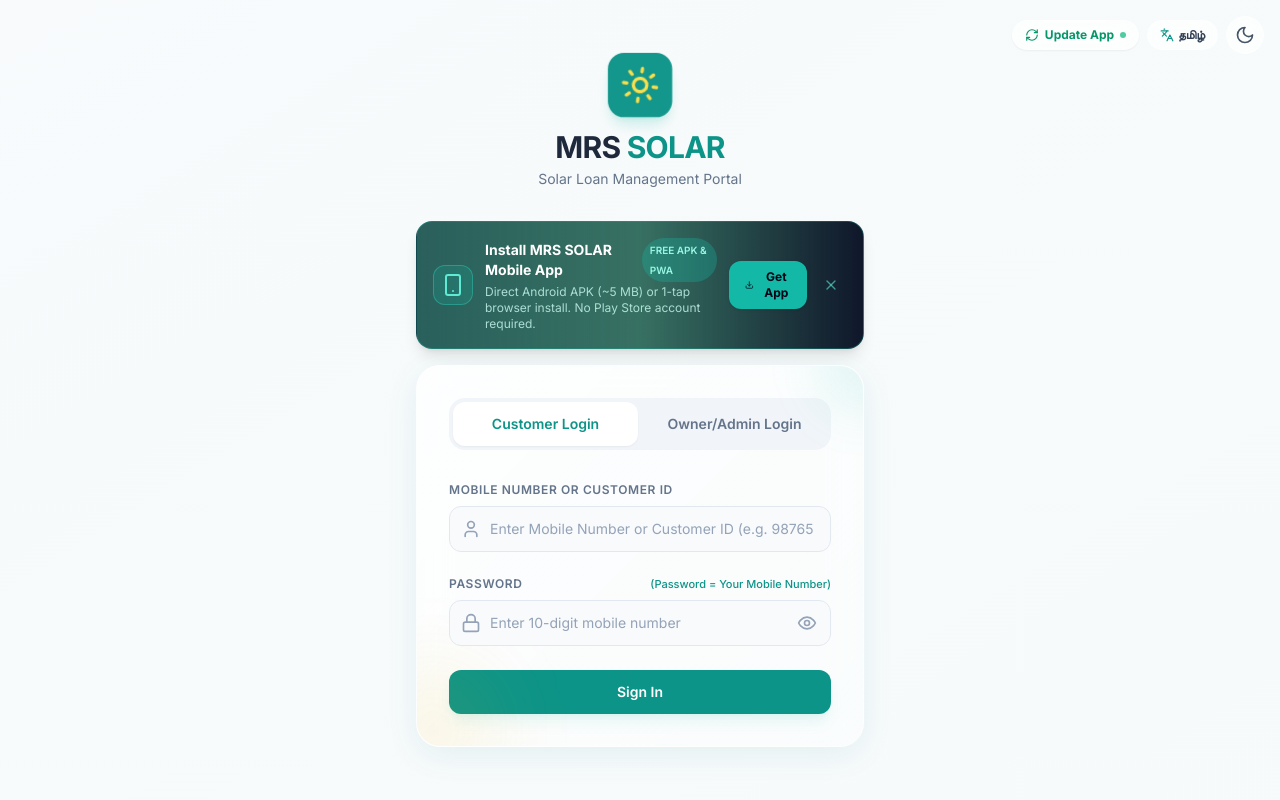
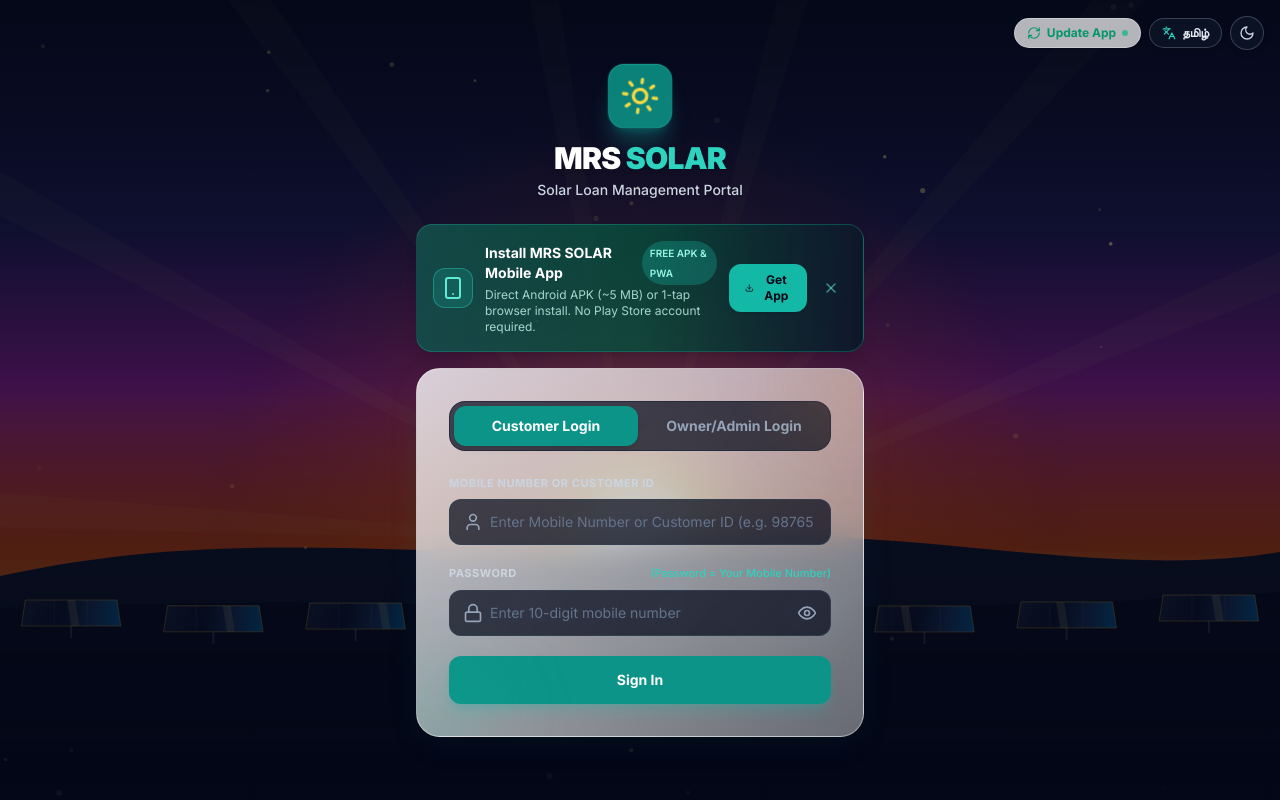
Before and after one commit to rsanthoshkumar376-ux/mrs-solar, a React (Vite) app in the folder frontend/: page /login in a window 1280 px wide. Built offline with nearby package versions, Linux system fonts and the light colour scheme.

Commit message:
feat(login): add 60fps golden sunrise solar horizon animation background

```diff
--- /dev/null
+++ b/frontend/src/components/SolarSunriseBackground.jsx
@@ -0,0 +1,280 @@
+import React, { useEffect, useRef } from 'react';
+
+/**
+ * SolarSunriseBackground
+ * Full-screen 60 FPS HTML5 Canvas animation featuring the Golden Sunrise Horizon Loop.
+ * Renders a cinematic dawn sky, radiant rising sun, volumetric light rays,
+ * distant hills, perspective solar panel farm, and floating solar energy motes.
+ */
+export default function SolarSunriseBackground() {
+  const canvasRef = useRef(null);
+
+  useEffect(() => {
+    const canvas = canvasRef.current;
+    if (!canvas) return;
+    const ctx = canvas.getContext('2d');
+    if (!ctx) return;
+
+    let animationFrameId;
+    let time = 0;
+    let isVisible = true;
+
+    // Handle high-DPI retina displays
+    const resizeCanvas = () => {
+      const width = window.innerWidth;
+      const height = window.innerHeight;
+      const dpr = Math.min(window.devicePixelRatio || 1, 2); // Cap at 2 for performance
+
+      canvas.width = width * dpr;
+      canvas.height = height * dpr;
+      canvas.style.width = `${width}px`;
+      canvas.style.height = `${height}px`;
+
+      ctx.setTransform(1, 0, 0, 1, 0, 0); // Reset transform
+      ctx.scale(dpr, dpr);
+    };
+
+    resizeCanvas();
+    window.addEventListener('resize', resizeCanvas);
+
+    // Pause when tab is inactive to save battery/CPU
+    const handleVisibilityChange = () => {
+      isVisible = !document.hidden;
+      if (isVisible) {
+        lastTimestamp = performance.now();
+        animationFrameId = requestAnimationFrame(render);
+      }
+    };
+    document.addEventListener('visibilitychange', handleVisibilityChange);
+
+    // Golden solar energy motes (photons)
+    const particleCount = 36;
+    const particles = [];
+    for (let i = 0; i < particleCount; i++) {
+      particles.push({
+        x: Math.random() * window.innerWidth,
+        y: Math.random() * window.innerHeight,
+        radius: Math.random() * 2 + 1,
+        speedY: -(Math.random() * 0.4 + 0.2), // Gently rise
+        drift: (Math.random() - 0.5) * 0.3,
+        alpha: Math.random() * 0.6 + 0.2,
+        pulseSpeed: Math.random() * 0.03 + 0.01,
+      });
+    }
+
+    let lastTimestamp = performance.now();
+
+    // Render loop
+    const render = (now) => {
+      if (!isVisible) return;
+
+      const delta = Math.min((now - lastTimestamp) / 1000, 0.1);
+      lastTimestamp = now;
+      time += delta;
+
+      const w = window.innerWidth;
+      const h = window.innerHeight;
+
+      ctx.clearRect(0, 0, w, h);
+
+      // 1. SKY GRADIENT (Rich golden hour dusk-to-dawn transition)
+      const skyGrad = ctx.createLinearGradient(0, 0, 0, h);
+      skyGrad.addColorStop(0, '#090d1a');    // Deep midnight slate
+      skyGrad.addColorStop(0.28, '#1e1b4b'); // Deep indigo twilight
+      skyGrad.addColorStop(0.48, '#701a75'); // Rich magenta/plum
+      skyGrad.addColorStop(0.68, '#c2410c'); // Warm sunrise orange
+      skyGrad.addColorStop(0.85, '#f59e0b'); // Radiant amber
+      skyGrad.addColorStop(1, '#0b0f19');    // Horizon dark base
+      ctx.fillStyle = skyGrad;
+      ctx.fillRect(0, 0, w, h);
+
+      // 2. RISING RADIANT SUN
+      const sunBaseY = h * 0.66;
+      const sunOscillation = Math.sin(time * 0.3) * 14;
+      const sunY = sunBaseY + sunOscillation;
+      const sunX = w * 0.5;
+      const sunRadius = Math.max(38, Math.min(65, w * 0.04));
+
+      // Atmospheric outer glow
+      const outerGlowRadius = Math.max(260, Math.min(520, w * 0.35));
+      const outerGlow = ctx.createRadialGradient(sunX, sunY, sunRadius * 0.5, sunX, sunY, outerGlowRadius);
+      outerGlow.addColorStop(0, 'rgba(254, 240, 138, 0.85)');
+      outerGlow.addColorStop(0.25, 'rgba(251, 146, 60, 0.45)');
+      outerGlow.addColorStop(0.55, 'rgba(234, 88, 12, 0.2)');
+      outerGlow.addColorStop(0.85, 'rgba(194, 65, 12, 0.08)');
+      outerGlow.addColorStop(1, 'rgba(9, 13, 26, 0)');
+      ctx.fillStyle = outerGlow;
+      ctx.beginPath();
+      ctx.arc(sunX, sunY, outerGlowRadius, 0, Math.PI * 2);
+      ctx.fill();
+
+      // Atmospheric inner core glow
+      const innerGlow = ctx.createRadialGradient(sunX, sunY, 5, sunX, sunY, sunRadius * 2);
+      innerGlow.addColorStop(0, 'rgba(255, 255, 255, 1)');
+      innerGlow.addColorStop(0.4, 'rgba(254, 240, 138, 0.95)');
+      innerGlow.addColorStop(0.8, 'rgba(245, 158, 11, 0.5)');
+      innerGlow.addColorStop(1, 'rgba(245, 158, 11, 0)');
+      ctx.fillStyle = innerGlow;
+      ctx.beginPath();
+      ctx.arc(sunX, sunY, sunRadius * 2, 0, Math.PI * 2);
+      ctx.fill();
+
+      // Sun Core Disc
+      ctx.fillStyle = '#fffbeb';
+      ctx.beginPath();
+      ctx.arc(sunX, sunY, sunRadius, 0, Math.PI * 2);
+      ctx.fill();
+
+      // 3. VOLUMETRIC SUN RAYS / LIGHT SHAFTS
+      ctx.save();
+      ctx.translate(sunX, sunY);
+      ctx.rotate(time * 0.05);
+      const rayCount = 14;
+      for (let i = 0; i < rayCount; i++) {
+        ctx.rotate((Math.PI * 2) / rayCount);
+        const rayLength = Math.max(w, h) * 0.9;
+        ctx.fillStyle = 'rgba(254, 240, 138, 0.04)';
+        ctx.beginPath();
+        ctx.moveTo(0, 0);
+        ctx.lineTo(-sunRadius * 0.6, rayLength);
+        ctx.lineTo(sunRadius * 0.6, rayLength);
+        ctx.closePath();
+        ctx.fill();
+      }
+      ctx.restore();
+
+      // 4. DISTANT MOUNTAIN / HILL SILHOUETTES
+      ctx.fillStyle = '#111827';
+      ctx.beginPath();
+      ctx.moveTo(0, h * 0.72);
+      ctx.bezierCurveTo(w * 0.2, h * 0.65, w * 0.35, h * 0.71, w * 0.5, h * 0.68);
+      ctx.bezierCurveTo(w * 0.68, h * 0.64, w * 0.85, h * 0.73, w, h * 0.69);
+      ctx.lineTo(w, h);
+      ctx.lineTo(0, h);
+      ctx.closePath();
+      ctx.fill();
+
+      // Foreground terrain slope
+      ctx.fillStyle = '#0a0e1a';
+      ctx.beginPath();
+      ctx.moveTo(0, h * 0.76);
+      ctx.bezierCurveTo(w * 0.3, h * 0.74, w * 0.65, h * 0.78, w, h * 0.74);
+      ctx.lineTo(w, h);
+      ctx.lineTo(0, h);
+      ctx.closePath();
+      ctx.fill();
+
+      // 5. SOLAR FARM PHOTOVOLTAIC ARRAYS ON HORIZON
+      const panelCount = Math.max(6, Math.floor(w / 140));
+      const spacing = w / panelCount;
+
+      for (let i = 0; i < panelCount; i++) {
+        const px = i * spacing + spacing * 0.15;
+        const py = h * 0.75 + Math.sin(i * 1.3) * 6;
+        const pw = spacing * 0.7;
+        const ph = 26;
+
+        // Panel mounting post
+        ctx.strokeStyle = '#334155';
+        ctx.lineWidth = 2;
+        ctx.beginPath();
+        ctx.moveTo(px + pw * 0.5, py + ph);
+        ctx.lineTo(px + pw * 0.5, py + ph + 12);
+        ctx.stroke();
+
+        // Panel glass surface (angled perspective quad)
+        const panelGrad = ctx.createLinearGradient(px, py, px + pw, py + ph);
+        panelGrad.addColorStop(0, '#1e293b');
+        panelGrad.addColorStop(0.4, '#0f172a');
+        panelGrad.addColorStop(0.7, '#1e3a5f');
+        panelGrad.addColorStop(1, '#0369a1');
+        ctx.fillStyle = panelGrad;
+
+        ctx.strokeStyle = 'rgba(251, 191, 36, 0.45)'; // Amber morning highlight
+        ctx.lineWidth = 1;
+
+        ctx.beginPath();
+        ctx.moveTo(px + 4, py);
+        ctx.lineTo(px + pw - 4, py);
+        ctx.lineTo(px + pw, py + ph);
+        ctx.lineTo(px, py + ph);
+        ctx.closePath();
+        ctx.fill();
+        ctx.stroke();
+
+        // Silicon cell lines
+        ctx.strokeStyle = 'rgba(255, 255, 255, 0.12)';
+        ctx.lineWidth = 0.7;
+        ctx.beginPath();
+        ctx.moveTo(px + pw * 0.33, py);
+        ctx.lineTo(px + pw * 0.33, py + ph);
+        ctx.moveTo(px + pw * 0.66, py);
+        ctx.lineTo(px + pw * 0.66, py + ph);
+        ctx.stroke();
+
+        // Shimmer gleam across panels
+        const shimmerOffset = ((time * 0.8 + i * 0.4) % 3) / 3;
+        if (shimmerOffset < 1) {
+          const sx = px + pw * shimmerOffset;
+          ctx.fillStyle = 'rgba(254, 240, 138, 0.2)';
+          ctx.beginPath();
+          ctx.moveTo(sx, py);
+          ctx.lineTo(sx + 8, py);
+          ctx.lineTo(sx + 12, py + ph);
+          ctx.lineTo(sx + 4, py + ph);
+          ctx.closePath();
+          ctx.fill();
+        }
+      }
+
+      // 6. FLOATING SOLAR ENERGY MOTES / PHOTONS (Rising softly)
+      particles.forEach((p) => {
+        p.y += p.speedY;
+        p.x += Math.sin(time * 1.5 + p.y * 0.02) * 0.4 + p.drift;
+
+        // Reset particle when it floats off the top
+        if (p.y < -10) {
+          p.y = h + 10;
+          p.x = Math.random() * w;
+        }
+
+        const dynamicAlpha = p.alpha * (0.6 + Math.sin(time * 3 + p.x) * 0.4);
+        ctx.fillStyle = `rgba(254, 240, 138, ${Math.max(0.05, dynamicAlpha)})`;
+        ctx.beginPath();
+        ctx.arc(p.x, p.y, p.radius, 0, Math.PI * 2);
+        ctx.fill();
+      });
+
+      animationFrameId = requestAnimationFrame(render);
+    };
+
+    animationFrameId = requestAnimationFrame(render);
+
+    return () => {
+      cancelAnimationFrame(animationFrameId);
+      window.removeEventListener('resize', resizeCanvas);
+      document.removeEventListener('visibilitychange', handleVisibilityChange);
+    };
+  }, []);
+
+  return (
+    <div className="fixed inset-0 w-full h-full pointer-events-none -z-10 overflow-hidden select-none">
+      {/* 60 FPS Canvas Canvas Engine */}
+      <canvas
+        ref={canvasRef}
+        className="absolute inset-0 w-full h-full object-cover"
+        aria-hidden="true"
+      />
+
+      {/* Ambient Contrast & Vignette Overlays for Maximum Readability */}
+      <div
+        className="absolute inset-0 bg-gradient-to-t from-slate-950/85 via-slate-950/45 to-slate-950/65 pointer-events-none backdrop-blur-[0.5px]"
+        aria-hidden="true"
+      />
+      <div
+        className="absolute inset-0 bg-radial-vignette opacity-50 pointer-events-none"
+        aria-hidden="true"
+      />
+    </div>
+  );
+}
--- a/frontend/src/pages/Login.jsx
+++ b/frontend/src/pages/Login.jsx
@@ -4,6 +4,7 @@ import { useAuth } from '../context/AuthContext.jsx';
 import { Sun, Moon, Lock, User, ShieldAlert, Eye, EyeOff, Languages } from 'lucide-react';
 import InstallAppBanner from '../components/InstallAppBanner.jsx';
 import { AppUpdateModalButton } from '../components/AppUpdateModal.jsx';
+import SolarSunriseBackground from '../components/SolarSunriseBackground.jsx';
 import { translations, getLanguage, setLanguage } from '../utils/translations.js';
 
 export default function Login() {
@@ -91,9 +92,12 @@ export default function Login() {
   };
 
   return (
-    <div className="min-h-screen flex items-center justify-center bg-gradient-to-br from-slate-50 via-teal-50/20 to-emerald-50/10 dark:from-slate-900 dark:via-slate-900/90 dark:to-slate-950 transition-colors duration-300 px-4">
+    <div className="relative min-h-screen flex items-center justify-center px-4 py-8 overflow-x-hidden selection:bg-teal-500 selection:text-white transition-colors duration-300">
+      {/* 60 FPS Full-Screen Ambient Golden Sunrise Animation Canvas */}
+      <SolarSunriseBackground />
+
       {/* Top action controls: App Update, Language Switcher & Dark Mode Switcher */}
-      <div className="absolute top-4 right-4 flex items-center space-x-2">
+      <div className="absolute top-4 right-4 z-20 flex items-center space-x-2">
         <AppUpdateModalButton />
 
         <button
@@ -103,32 +107,32 @@ export default function Login() {
             setLang(nextLang);
             setLanguage(nextLang);
           }}
-          className="inline-flex items-center space-x-1 px-3 py-1.5 rounded-full glass border border-slate-200 dark:border-slate-800 text-xs font-bold text-slate-700 dark:text-slate-300 hover:text-teal-600 dark:hover:text-teal-400 transition-colors"
+          className="inline-flex items-center space-x-1.5 px-3 py-1.5 rounded-full bg-slate-900/70 hover:bg-slate-900/90 border border-white/20 backdrop-blur-md text-xs font-bold text-slate-200 hover:text-teal-400 transition-colors shadow-md"
           title="Switch Language / மொழி மாற்றுக"
         >
-          <Languages className="w-3.5 h-3.5 text-teal-600 dark:text-teal-400" />
+          <Languages className="w-3.5 h-3.5 text-teal-400" />
           <span>{lang === 'en' ? 'தமிழ்' : 'English'}</span>
         </button>
 
         <button
           onClick={() => setDarkMode(!darkMode)}
-          className="p-2 rounded-full glass border border-slate-200 dark:border-slate-800 text-slate-600 dark:text-slate-300 hover:text-teal-600 dark:hover:text-teal-400 transition-colors"
+          className="p-2 rounded-full bg-slate-900/70 hover:bg-slate-900/90 border border-white/20 backdrop-blur-md text-slate-200 hover:text-teal-400 transition-colors shadow-md"
           aria-label="Toggle theme"
         >
-          {darkMode ? <Sun className="w-5 h-5" /> : <Moon className="w-5 h-5" />}
+          {darkMode ? <Sun className="w-4 h-4 text-yellow-300" /> : <Moon className="w-4 h-4 text-slate-300" />}
         </button>
       </div>
 
-      <div className="w-full max-w-md">
-        {/* LOGO */}
-        <div className="flex flex-col items-center mb-8">
-          <div className="w-16 h-16 bg-teal-600 dark:bg-teal-500 rounded-2xl flex items-center justify-center shadow-lg shadow-teal-500/20 mb-3 animate-pulse-soft">
+      <div className="w-full max-w-md relative z-10 my-auto">
+        {/* LOGO & HEADING */}
+        <div className="flex flex-col items-center mb-6">
+          <div className="w-16 h-16 bg-teal-600/90 dark:bg-teal-500/90 rounded-2xl flex items-center justify-center shadow-xl shadow-teal-500/30 mb-3 border border-teal-400/40 backdrop-blur-md animate-pulse-soft">
             <Sun className="w-10 h-10 text-yellow-300 animate-spin" style={{ animationDuration: '20s' }} />
           </div>
-          <h1 className="text-3xl font-bold tracking-tight text-slate-800 dark:text-white">
-            MRS <span className="text-teal-600 dark:text-teal-400">SOLAR</span>
+          <h1 className="text-3xl font-black tracking-tight text-white drop-shadow-lg">
+            MRS <span className="text-teal-400">SOLAR</span>
           </h1>
-          <p className="text-sm text-slate-500 dark:text-slate-400 mt-1">{t.loginTitle}</p>
+          <p className="text-xs sm:text-sm text-slate-300 mt-1 font-medium drop-shadow">{t.loginTitle}</p>
         </div>
 
         {/* INSTALL APP PROMPT */}
@@ -136,30 +140,32 @@ export default function Login() {
           <InstallAppBanner />
         </div>
 
-        {/* LOGIN CONTAINER */}
-        <div className="glass-premium rounded-3xl p-8 shadow-2xl relative overflow-hidden">
+        {/* FROSTED GLASS LOGIN CARD */}
+        <div className="glass-premium rounded-3xl p-6 sm:p-8 shadow-2xl relative overflow-hidden bg-slate-900/80 dark:bg-slate-900/85 border border-white/15 dark:border-slate-700/60 backdrop-blur-2xl">
           {/* Card background decorative shapes */}
-          <div className="absolute -top-12 -right-12 w-24 h-24 bg-teal-500/10 rounded-full blur-xl"></div>
-          <div className="absolute -bottom-12 -left-12 w-32 h-32 bg-yellow-500/10 rounded-full blur-2xl"></div>
+          <div className="absolute -top-12 -right-12 w-28 h-28 bg-amber-500/15 rounded-full blur-2xl pointer-events-none"></div>
+          <div className="absolute -bottom-12 -left-12 w-32 h-32 bg-teal-500/15 rounded-full blur-2xl pointer-events-none"></div>
 
           {/* TAB HEADERS */}
-          <div className="flex space-x-1 p-1 bg-slate-100 dark:bg-slate-800/80 rounded-2xl mb-8">
+          <div className="flex space-x-1 p-1 bg-slate-950/70 rounded-2xl mb-6 border border-slate-800/80">
             <button
+              type="button"
               onClick={() => selectTab('customer')}
-              className={`flex-1 py-3 text-sm font-semibold rounded-xl transition-all duration-200 ${
+              className={`flex-1 py-2.5 text-xs sm:text-sm font-bold rounded-xl transition-all duration-200 ${
                 roleTab === 'customer'
-                  ? 'bg-white dark:bg-slate-700 text-teal-600 dark:text-white shadow-sm'
-                  : 'text-slate-500 dark:text-slate-400 hover:text-slate-800 dark:hover:text-slate-200'
+                  ? 'bg-teal-600 text-white shadow-md'
+                  : 'text-slate-400 hover:text-white'
               }`}
             >
               {t.customerLoginTab}
             </button>
             <button
+              type="button"
               onClick={() => selectTab('admin')}
-              className={`flex-1 py-3 text-sm font-semibold rounded-xl transition-all duration-200 ${
+              className={`flex-1 py-2.5 text-xs sm:text-sm font-bold rounded-xl transition-all duration-200 ${
                 roleTab === 'admin'
-                  ? 'bg-white dark:bg-slate-700 text-teal-600 dark:text-white shadow-sm'
-                  : 'text-slate-500 dark:text-slate-400 hover:text-slate-800 dark:hover:text-slate-200'
+                  ? 'bg-teal-600 text-white shadow-md'
+                  : 'text-slate-400 hover:text-white'
               }`}
             >
               {t.adminLoginTab}
@@ -167,65 +173,65 @@ export default function Login() {
           </div>
 
           {error && (
-            <div className="flex items-center space-x-2 bg-red-500/10 border border-red-500/30 text-red-600 dark:text-red-400 p-3 rounded-xl text-sm mb-6">
-              <ShieldAlert className="w-4 h-4 flex-shrink-0" />
+            <div className="flex items-center space-x-2 bg-red-500/15 border border-red-500/30 text-red-300 p-3 rounded-xl text-xs sm:text-sm mb-6">
+              <ShieldAlert className="w-4 h-4 flex-shrink-0 text-red-400" />
               <span>{error}</span>
             </div>
           )}
 
           {/* FORM */}
-          <form onSubmit={handleSubmit} className="space-y-6">
+          <form onSubmit={handleSubmit} className="space-y-5">
             <div>
-              <label className="block text-xs font-semibold text-slate-500 dark:text-slate-400 uppercase tracking-wider mb-2">
+              <label className="block text-[11px] font-bold text-slate-300 uppercase tracking-wider mb-2">
                 {roleTab === 'customer' ? t.loginIdentifierLabel : t.loginIdentifierAdminLabel}
               </label>
               <div className="relative">
-                <span className="absolute inset-y-0 left-0 flex items-center pl-3 text-slate-400 dark:text-slate-500">
-                  <User className="w-5 h-5" />
+                <span className="absolute inset-y-0 left-0 flex items-center pl-3.5 text-slate-400">
+                  <User className="w-4 h-4 sm:w-5 sm:h-5" />
                 </span>
                 <input
                   type="text"
                   value={username}
                   onChange={(e) => setUsername(e.target.value)}
                   placeholder={roleTab === 'customer' ? t.loginIdentifierPlaceholder : t.loginIdentifierAdminPlaceholder}
-                  className="w-full bg-slate-50 dark:bg-slate-800 border border-slate-200 dark:border-slate-700 focus:border-teal-500 focus:ring-1 focus:ring-teal-500 rounded-xl py-3 pl-10 pr-4 outline-none transition-all text-slate-800 dark:text-white placeholder:text-slate-400 dark:placeholder:text-slate-600 text-sm"
+                  className="w-full bg-slate-950/70 border border-slate-700/80 focus:border-teal-400 focus:ring-1 focus:ring-teal-400 rounded-xl py-3 pl-10 pr-4 outline-none transition-all text-white placeholder:text-slate-500 text-xs sm:text-sm"
                 />
               </div>
             </div>
 
             <div>
               <div className="flex justify-between items-center mb-2">
-                <label className="block text-xs font-semibold text-slate-500 dark:text-slate-400 uppercase tracking-wider">
+                <label className="block text-[11px] font-bold text-slate-300 uppercase tracking-wider">
                   {t.passwordLabel}
                 </label>
                 {roleTab === 'customer' && (
-                  <span className="text-[11px] text-teal-600 dark:text-teal-400 font-medium">
+                  <span className="text-[11px] text-teal-400 font-medium">
                     {t.passwordHint}
                   </span>
                 )}
               </div>
               <div className="relative">
-                <span className="absolute inset-y-0 left-0 flex items-center pl-3 text-slate-400 dark:text-slate-500">
-                  <Lock className="w-5 h-5" />
+                <span className="absolute inset-y-0 left-0 flex items-center pl-3.5 text-slate-400">
+                  <Lock className="w-4 h-4 sm:w-5 sm:h-5" />
                 </span>
                 <input
                   type={showPassword ? 'text' : 'password'}
                   value={password}
                   onChange={(e) => setPassword(e.target.value)}
                   placeholder={roleTab === 'customer' ? t.passwordPlaceholderCustomer : t.passwordPlaceholderAdmin}
-                  className="w-full bg-slate-50 dark:bg-slate-800 border border-slate-200 dark:border-slate-700 focus:border-teal-500 focus:ring-1 focus:ring-teal-500 rounded-xl py-3 pl-10 pr-11 outline-none transition-all text-slate-800 dark:text-white placeholder:text-slate-400 dark:placeholder:text-slate-600 text-sm"
+                  className="w-full bg-slate-950/70 border border-slate-700/80 focus:border-teal-400 focus:ring-1 focus:ring-teal-400 rounded-xl py-3 pl-10 pr-11 outline-none transition-all text-white placeholder:text-slate-500 text-xs sm:text-sm"
                 />
                 <button
                   type="button"
                   onClick={() => setShowPassword(!showPassword)}
-                  className="absolute inset-y-0 right-0 flex items-center pr-3.5 text-slate-400 hover:text-teal-600 dark:hover:text-teal-400 focus:outline-none transition-colors"
+                  className="absolute inset-y-0 right-0 flex items-center pr-3.5 text-slate-400 hover:text-teal-400 focus:outline-none transition-colors"
                   aria-label={showPassword ? 'Hide password' : 'Show password'}
                   title={showPassword ? 'Hide password' : 'Show password'}
                 >
                   {showPassword ? (
-                    <EyeOff className="w-5 h-5" />
+                    <EyeOff className="w-4 h-4 sm:w-5 sm:h-5" />
                   ) : (
-                    <Eye className="w-5 h-5" />
+                    <Eye className="w-4 h-4 sm:w-5 sm:h-5" />
                   )}
                 </button>
               </div>
@@ -234,7 +240,7 @@ export default function Login() {
             <button
               type="submit"
               disabled={loading}
-              className="w-full py-3 bg-teal-600 hover:bg-teal-700 disabled:bg-teal-600/50 text-white font-semibold rounded-xl transition-colors shadow-lg shadow-teal-500/10 hover:shadow-teal-500/20 outline-none focus:ring-2 focus:ring-teal-500 focus:ring-offset-2 dark:focus:ring-offset-slate-900 text-sm"
+              className="w-full py-3.5 bg-teal-600 hover:bg-teal-500 disabled:bg-teal-600/50 text-white font-bold rounded-xl transition-all shadow-lg shadow-teal-500/25 hover:shadow-teal-500/40 outline-none focus:ring-2 focus:ring-teal-400 focus:ring-offset-2 focus:ring-offset-slate-900 text-xs sm:text-sm active:scale-[0.99]"
             >
               {loading ? (
                 <div className="flex items-center justify-center space-x-2">
```
